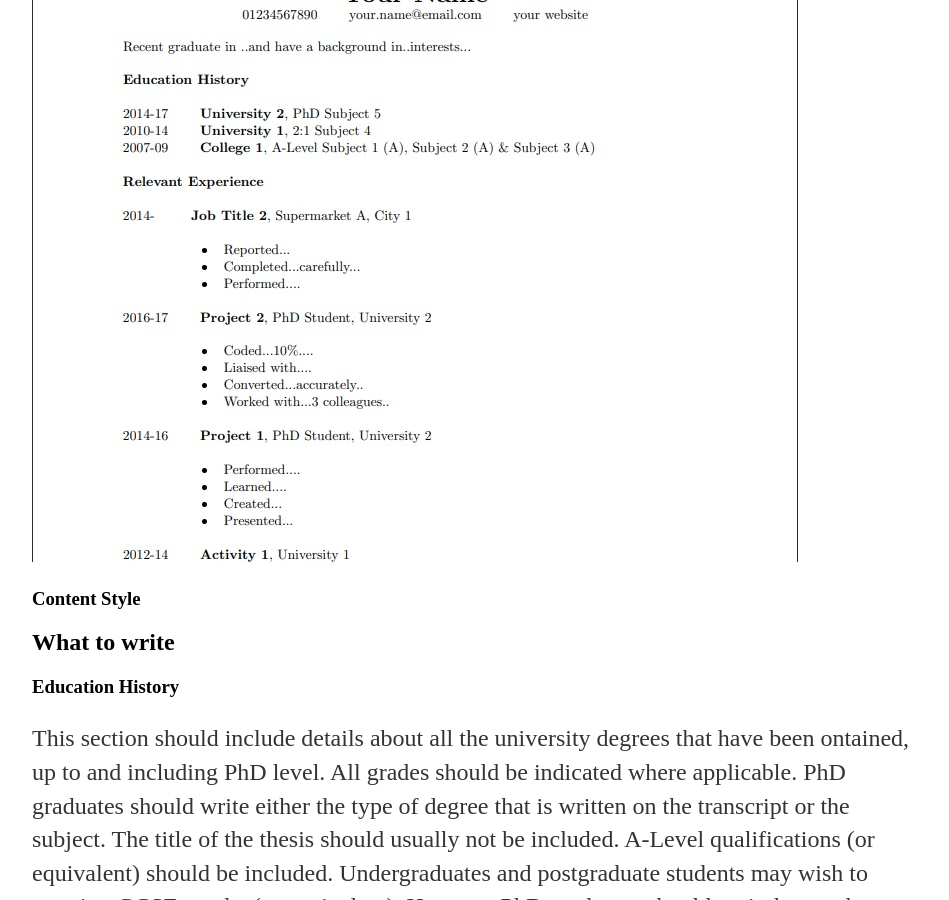
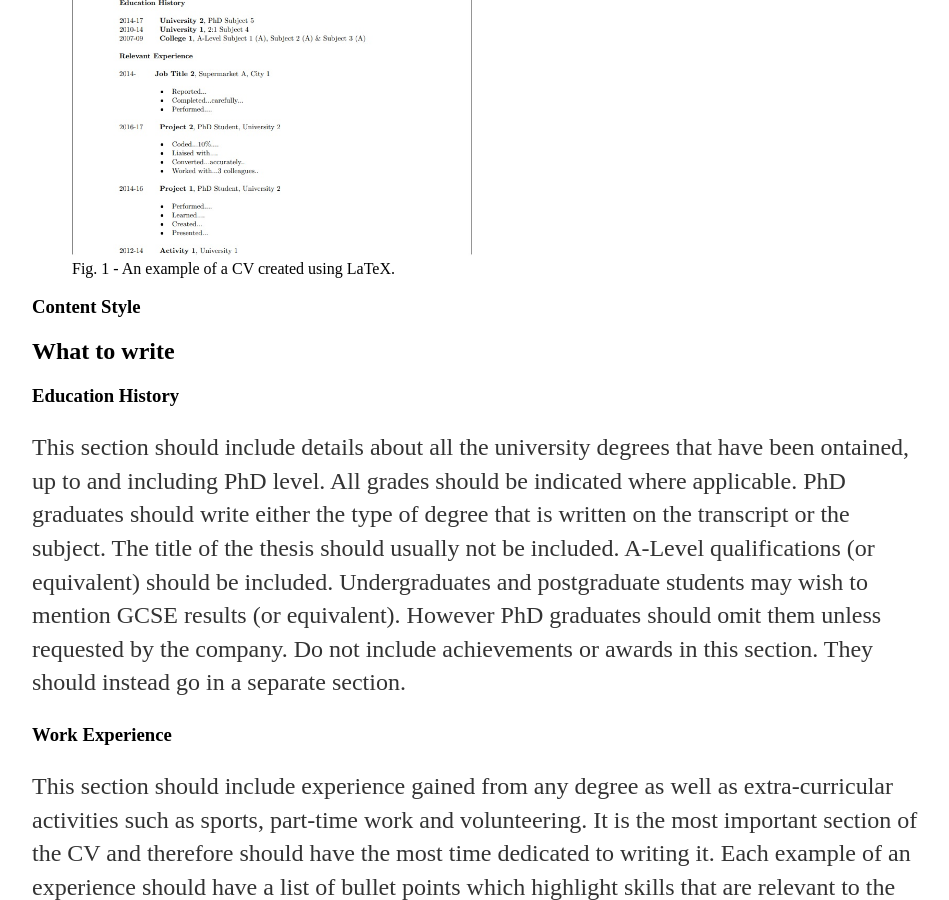
Before and after one commit to pa5411/Graduate-Job-Help, a Jekyll site: the page built from cv.html, in a window 1280 px wide and 900 px high, scrolled down 1814 px. Shown: the whole window, without its empty margins (160-1109 px from the left). Built offline with Jekyll 4.4.1, drawn with Linux system fonts in a browser that asks for light colours.

Commit message:
Update cv.html

```diff
--- a/cv.html
+++ b/cv.html
@@ -32,8 +32,10 @@
 
         <p> An example of a typical CV with a fake details and information is shown in the image below. Some simple templates are also provided to download for free and modify accordingly. These are located at the bottom of the article for different formats. </p>
 
-        <img src="/assets/img/exampleofcv.jpg" alt="Cropped view of a typical CV">
-
+        <figure>
+                <img src="/assets/img/exampleofcv.jpg" alt="Cropped view of a typical CV" width="400">
+                <figcaption>Fig. 1 - An example of a CV created using LaTeX.</figcaption>
+        </figure>
 
         <h3> Content Style </h3>
 
```
